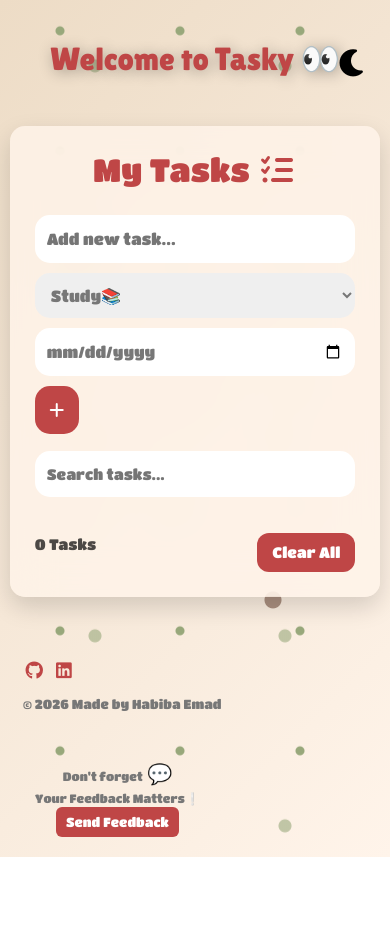
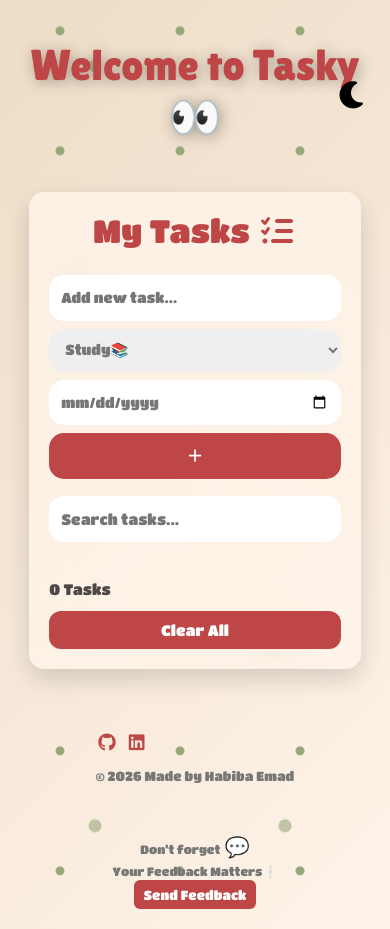
Before and after one commit to habibaemad20/Tasky, a plain HTML site: page index.html in a window 390 px wide. Before the commit the page ends 857 px from the top, so only its background shows below. Drawn offline with Linux system fonts and the light colour scheme; a web font is replaced by a local one.

Commit message:
update styling and clean CSS

```diff
--- a/CSS/style.css
+++ b/CSS/style.css
@@ -364,3 +364,87 @@ body.dark-mode .container {
  body.dark-mode ,body.light-mode{
   transition: background 2s ease, color 0.9s ease;
 }
+@media (max-width: 480px) {
+
+  header h1 {
+    font-size: 2rem;
+  }
+
+  .container {
+    padding: 15px;
+  }
+
+  .add-task input,
+  .add-task select,
+  .add-task input[type="date"],
+  .add-task button {
+    flex: 100%;
+    font-size: 0.9rem;
+  }
+
+  #taskList li {
+    flex-direction: column;
+    align-items: flex-start;
+    gap: 8px;
+  }
+
+  .task-footer {
+    flex-direction: column;
+    gap: 10px;
+  }
+
+  .footer {
+    flex-direction: column;
+    text-align: center;
+  }
+}
+@media (max-width: 768px) {
+
+  .container {
+    width: 90%;
+    padding: 20px;
+  }
+
+  header h1 {
+    font-size: 2.5rem;
+  }
+
+  .add-task {
+    gap: 8px;
+  }
+
+  .task-footer {
+    flex-wrap: wrap;
+    gap: 10px;
+  }
+
+  .footer {
+    flex-wrap: wrap;
+    justify-content: center;
+    text-align: center;
+  }
+}
+
+
+/* 💻 Small Laptops */
+@media (max-width: 1024px) {
+
+  .container {
+    width: 85%;
+  }
+
+  header h1 {
+    font-size: 2.7rem;
+  }
+}
+
+@media (min-width: 1200px) {
+
+  .container {
+    max-width: 700px;
+  }
+
+  header h1 {
+    font-size: 3.2rem;
+  }
+}
```
